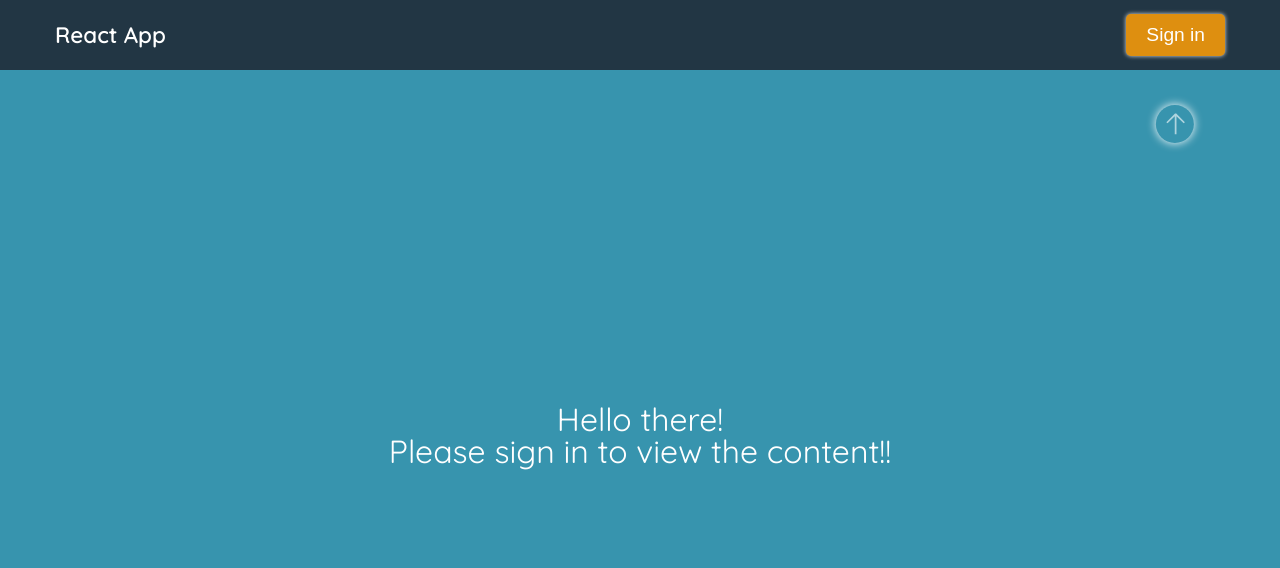
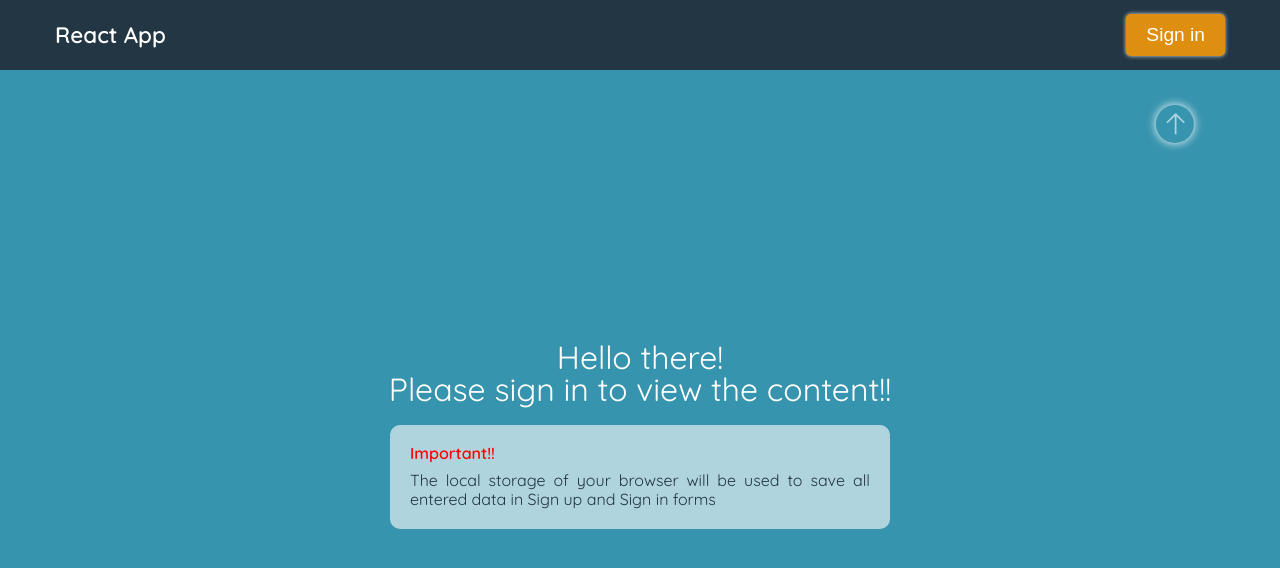
Before and after one commit to Ruslan-rus88/React-app, a React (Create React App) app: page / in a window 1280 px wide. Shown: the top 568 px of the page. Built offline with nearby package versions, Linux system fonts and the light colour scheme.

Commit message:
added note to home page

```diff
--- a/src/components/home/home.js
+++ b/src/components/home/home.js
@@ -12,6 +12,12 @@ const Home = () => {
                 !ctx.isLoggedIn &&
                 <div className={css.home}>
                     <h2 className={css.signInText}>Hello there!<br /> Please sign in to view the content!!</h2>
+                    <div className={css.note__box}>
+                        <h4 className={css.note__important}>Important!!</h4>
+                        <p className={css.note__text}>
+                            The local storage of your browser will be used to save all entered data in Sign up and Sign in forms
+                        </p>
+                    </div>
                     <VscArrowUp className={css.arrowUp} />
                 </div>
             }
@@ -19,7 +25,7 @@ const Home = () => {
                 ctx.isLoggedIn &&
                 <div className={css.home}>
                     <h2 className={css.greeting}>Hello {ctx.loggedUser.name} {ctx.loggedUser.lastName}</h2>
-                    <h1 className={css.title}>Welcome to My React App!!</h1>
+                    <h1 className={css.title}>Welcome to My React World!!</h1>
                     <p>Please choose a page in navbar</p>
                 </div>
             }
--- a/src/components/home/home.module.css
+++ b/src/components/home/home.module.css
@@ -54,3 +54,24 @@
     font-size: 2.5rem;
   }
 }
+
+.note__box {
+  margin-top: 20px;
+  color: rgb(181, 66, 66);
+  padding: 20px;
+  text-align: justify;
+  max-width: 500px;
+  background-color: rgba(255, 255, 255, 0.6);
+  border-radius: 10px;
+}
+
+.note__important {
+  color: red;
+  font-weight: bold;
+  padding-bottom: 10px;
+}
+
+.note__text {
+  color: rgb(34, 54, 68);
+  line-height: 1.2;
+}
```
